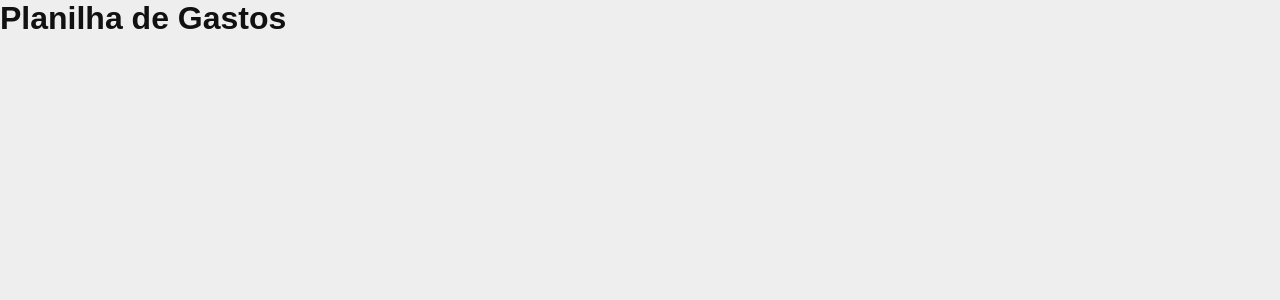
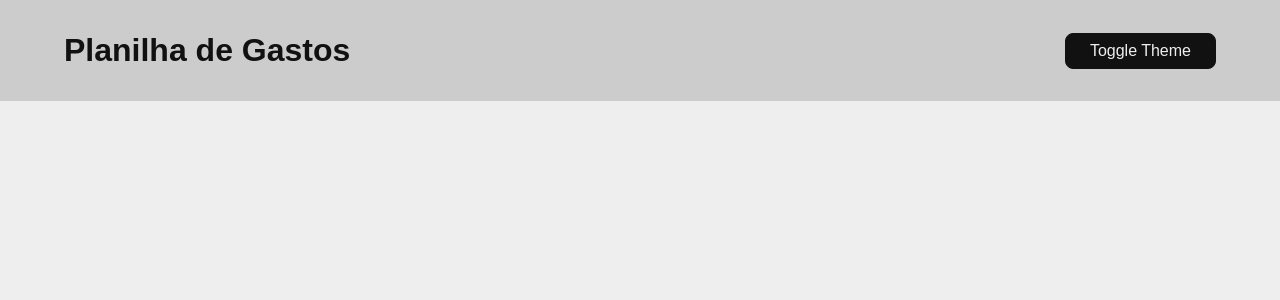
Before and after one commit to Marceometry/Planilha-de-Gastos, a React (Create React App) app: page / in a window 1280 px wide. Shown: the top 300 px of the page. Built offline with nearby package versions, Linux system fonts and the light colour scheme.

Commit message:
add header and button

```diff
--- a/src/App.js
+++ b/src/App.js
@@ -1,7 +1,9 @@
+import { Header } from './components'
+
 export default function App() {
   return (
     <div>
-      <h1>Planilha de Gastos</h1>
+      <Header />
     </div>
   )
 }
--- /dev/null
+++ b/src/components/Button/index.jsx
@@ -0,0 +1,23 @@
+import styled from 'styled-components'
+
+const StyledButton = styled.button`
+  transition: all 0.2s;
+  padding: 8px 24px;
+  border-radius: 8px;
+
+  border: 1px solid ${({ theme }) => theme.oppositeBackground};
+  color: ${({ theme, outlined }) =>
+    outlined ? theme.fontColor : theme.primaryBackground};
+  background-color: ${({ theme, outlined }) =>
+    outlined ? 'none' : theme.oppositeBackground};
+
+  &:hover {
+    color: ${({ theme }) => theme.colors.white};
+    border: 1px solid ${({ theme }) => theme.colors.primary};
+    background-color: ${({ theme }) => theme.colors.primary};
+  }
+`
+
+export function Button(props) {
+  return <StyledButton {...props}>{props.children}</StyledButton>
+}
--- /dev/null
+++ b/src/components/Header/index.jsx
@@ -0,0 +1,15 @@
+import { Button } from '../'
+import { useTheme } from '../../themes/ThemeContext'
+import { StyledHeader } from './styles'
+
+export function Header() {
+  const { toggleTheme } = useTheme()
+
+  return (
+    <StyledHeader>
+      <h1>Planilha de Gastos</h1>
+
+      <Button onClick={toggleTheme}>Toggle Theme</Button>
+    </StyledHeader>
+  )
+}
--- /dev/null
+++ b/src/components/Header/styles.js
@@ -0,0 +1,9 @@
+import styled from 'styled-components'
+
+export const StyledHeader = styled.header`
+  padding: 32px 64px;
+  background: ${({ theme }) => theme.secondaryBackground};
+  display: flex;
+  align-items: center;
+  justify-content: space-between;
+`
--- a/src/components/index.js
+++ b/src/components/index.js
@@ -1 +1,2 @@
-export {} from './'
+export { Button } from './Button'
+export { Header } from './Header'
```
